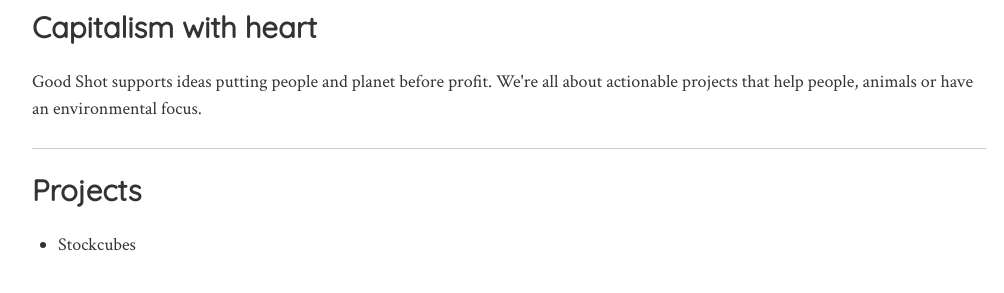
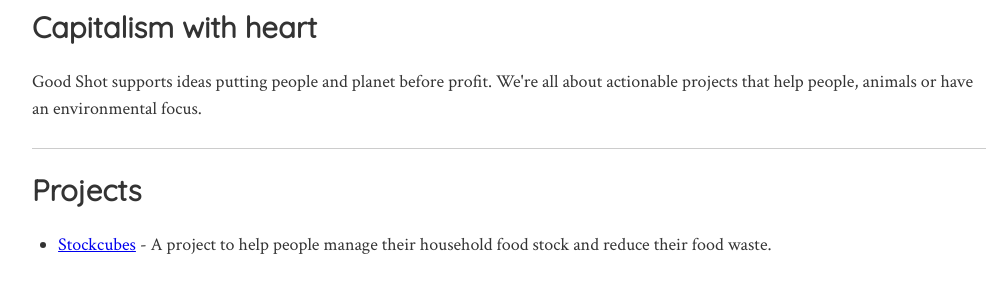
Before and after one commit to JoshHarrington/good_shot, a Gatsby site: page / in a window 1280 px wide. Shown: the part 147-440 px from the top of the page, without its empty margins (131-1135 px from the left). Built offline with nearby package versions, Linux system fonts and the light colour scheme; Gatsby itself is replaced by a stand-in of ours.

Commit message:
add stockcubes description

```diff
--- a/src/pages/index.js
+++ b/src/pages/index.js
@@ -3,6 +3,7 @@
 
 import logo from 'src/images/Good_shot_logo.svg'
 import Layout from '../components/layout'
+
 
 const LogoStyled = styled.img`
   max-width: 6rem;
@@ -17,7 +18,7 @@
     <hr/>
     <h2>Projects</h2>
     <ul>
-      <li>Stockcubes</li>
+      <li><p><a href="https://www.stockcub.es" target="blank">Stockcubes</a> - A project to help people manage their household food stock and reduce their food waste.</p></li>
     </ul>
   </Layout>
 )
```
